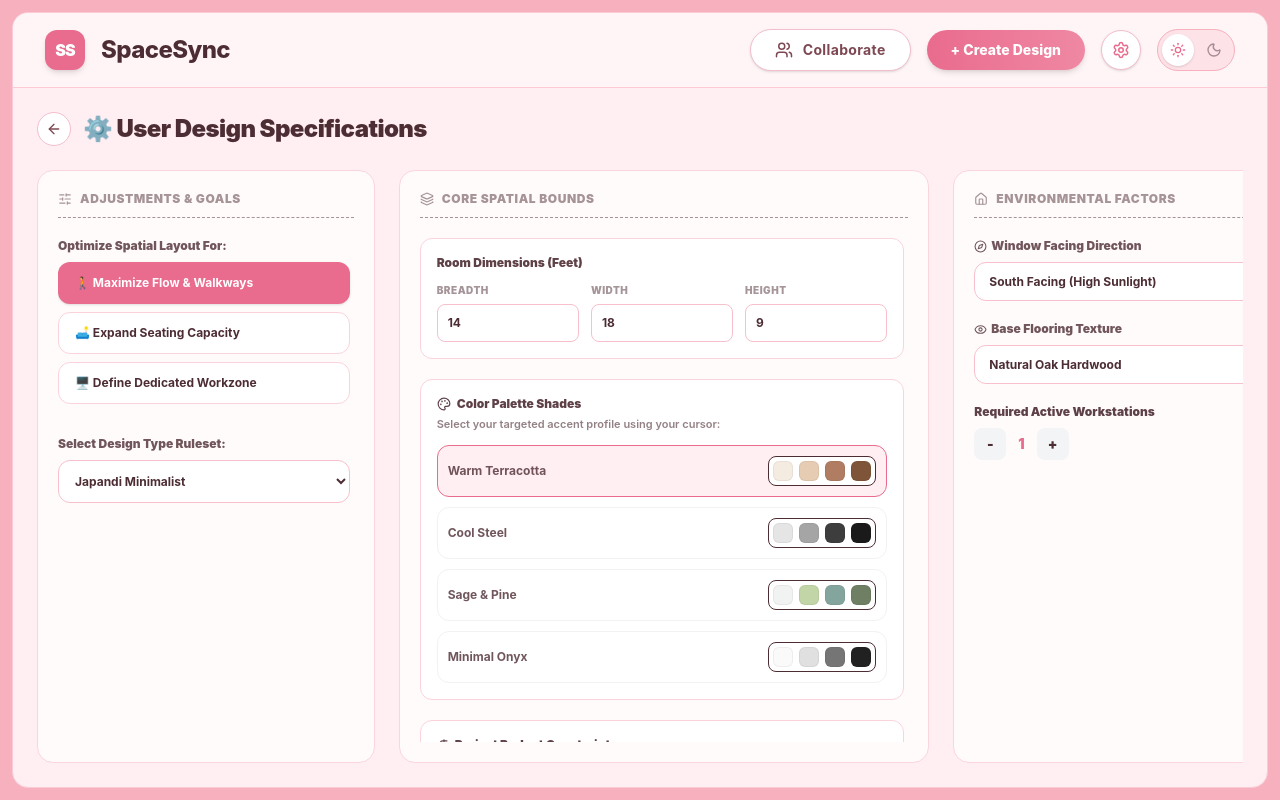
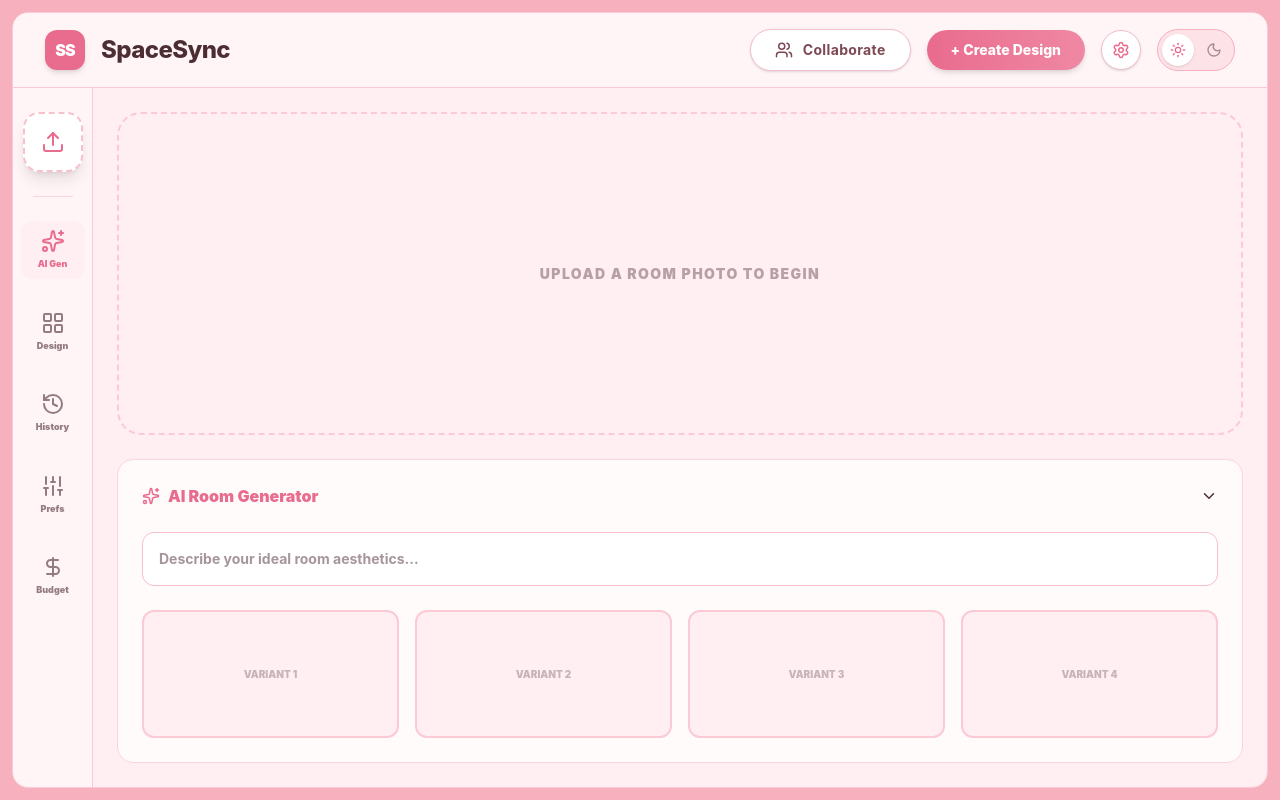
Before and after one commit to Neha874-ctrl/SpaceSync, a React app in the folder frontend/: page / in a window 1280 px wide. Both pictures are taken after a click on the button "+ Create Design". Built offline with nearby package versions, Linux system fonts and the light colour scheme; the HTML template or start-up script is replaced by a standard one.

Commit message:
updated the code with design section

```diff
--- a/frontend/src/App.jsx
+++ b/frontend/src/App.jsx
@@ -3,7 +3,8 @@ import {
   MessageSquare, Sparkles, Sliders, LayoutGrid,
   Users, Smartphone, Sun, Moon, Send, MoreHorizontal,
   ChevronDown, Info, ExternalLink, Settings, History, Cpu, ChevronRight, ArrowLeft,
-  SlidersHorizontal, Layers, Palette, DollarSign, Home, Compass, Eye
+  SlidersHorizontal, Layers, Palette, DollarSign, Home, Compass, Eye,
+  Upload, ChevronUp, Lightbulb as Bulb
 } from 'lucide-react';
 
 export default function App() {
@@ -16,6 +17,7 @@ export default function App() {
   const [currentView, setCurrentView] = useState('preferences');
   // Track selected template for full-view details inside history page
   const [selectedTemplate, setSelectedTemplate] = useState(1);
+  const [isAiDrawerOpen, setIsAiDrawerOpen] = useState(true);
 
   // User Preferences / Design Specification States
   const [layoutAdjustment, setLayoutAdjustment] = useState('flow');
@@ -102,6 +104,14 @@ export default function App() {
 
   const currentTemplateData = historyTemplates.find(t => t.id === selectedTemplate) || historyTemplates[0];
 
+  const iconRegistry = [
+    { id: 'AI', icon: Sparkles, label: 'AI Gen', action: () => setIsAiDrawerOpen(!isAiDrawerOpen) },
+    { id: 'Workspace', icon: LayoutGrid, label: 'Design', view: 'workspace' },
+    { id: 'History', icon: History, label: 'History', view: 'history' },
+    { id: 'Preferences', icon: Sliders, label: 'Prefs', view: 'preferences' },
+    { id: 'Budget', icon: DollarSign, label: 'Budget', view: 'budget' }
+  ];
+
   return (
     <div className={`h-screen w-screen flex flex-col font-sans overflow-hidden transition-colors duration-500 p-3 ${
       darkMode ? 'bg-[#0f0b19]' : 'bg-[#f7b0be]'
@@ -133,7 +143,10 @@ export default function App() {
               <Users size={18} /> Collaborate
             </button>
 
-            <button className="px-6 py-2.5 rounded-full text-sm font-extrabold text-white shadow-md bg-gradient-to-r from-[#e96b8d] to-[#ef88a3] hover:opacity-90 transition-all">
+            <button
+              onClick={() => setCurrentView('create')}
+              className="px-6 py-2.5 rounded-full text-sm font-extrabold text-white shadow-md bg-gradient-to-r from-[#e96b8d] to-[#ef88a3] hover:opacity-90 transition-all"
+            >
               + Create Design
             </button>
 
@@ -167,13 +180,7 @@ export default function App() {
                     <span className="flex items-center gap-2.5"><Sliders size={16} className="text-[#e96b8d]" /> Preference</span>
                     <ChevronRight size={12} className="opacity-40" />
                   </button>
-                  <button
-                    onClick={() => { setCurrentView('platform'); setIsSettingsOpen(false); }}
-                    className={`w-full flex items-center justify-between p-3 rounded-xl font-bold text-xs text-left transition-colors ${darkMode ? 'hover:bg-[#251c36] text-[#dfd5eb]' : 'hover:bg-[#ffeef2] text-[#5c353d]'}`}
-                  >
-                    <span className="flex items-center gap-2.5"><Cpu size={16} className="text-[#e96b8d]" /> Platform Engine</span>
-                    <ChevronRight size={12} className="opacity-40" />
-                  </button>
+
                 </div>
               )}
             </div>
@@ -572,99 +579,97 @@ export default function App() {
             </div>
           </div>
         )}
-        {/* =========================================================================
-    VIEW 4: PLATFORM ENGINE - COMMAND CENTER
-   ========================================================================= */}
-{currentView === 'platform' && (
-  <div className="flex-1 flex flex-col overflow-hidden p-6 animate-in fade-in duration-300">
 
-    {/* Header */}
-    <div className="flex items-center justify-between mb-6 shrink-0">
-      <div className="flex items-center gap-3">
+        {currentView === 'create' && (
+  <div className="flex-1 flex overflow-hidden animate-in fade-in duration-300">
+
+    {/* FAR LEFT: Tooling Sidebar (Fixed Width) */}
+    <div className={`w-20 flex flex-col items-center py-6 gap-6 border-r transition-colors ${
+      darkMode ? 'border-[#312543] bg-[#150f20]/50' : 'border-[#fbcad4] bg-[#fffbfb]/50'
+    }`}>
+      {/* Upload Button */}
+      <button onClick={() => document.getElementById('file-upload').click()}
+        className={`p-4 rounded-2xl shadow-lg border-2 border-dashed transition-all hover:scale-105 active:scale-95 ${
+          darkMode ? 'bg-[#251c36] border-[#312543] text-[#e45d82]' : 'bg-white border-[#f7c0cc] text-[#e96b8d]'
+        }`}>
+        <Upload size={24} />
+      </button>
+      <input type="file" id="file-upload" className="hidden" />
+
+      {/* Sleek divider line */}
+      <div className={`w-10 h-[1px] ${darkMode ? 'bg-[#312543]' : 'bg-[#fad5de]'}`} />
+
+      {iconRegistry.map((item) => (
         <button
-          onClick={() => setCurrentView('workspace')}
-          className={`p-2 rounded-full border transition-all ${darkMode ? 'border-[#3d2e53] bg-[#241a35] text-[#d4c6e3]' : 'border-[#f3bece] bg-white text-[#7d4853]'}`}
+          key={item.id}
+          onClick={() => {
+            // Trigger the specific action if it exists (like AI toggle)
+            if (item.action) item.action();
+            // Trigger the navigation if a view is specified
+            if (item.view) setCurrentView(item.view);
+          }}
+          className={`w-16 flex flex-col items-center gap-1 p-2 rounded-xl transition-all ${
+            (item.view && currentView === item.view) || (item.id === 'AI' && isAiDrawerOpen)
+              ? (darkMode ? 'text-[#e96b8d] bg-[#251c36]' : 'text-[#e96b8d] bg-[#ffeef2]')
+              : 'opacity-60 hover:opacity-100'
+          }`}
         >
-          <ArrowLeft size={16} />
+          <item.icon size={24} />
+          <span className="text-[9px] font-black">{item.label}</span>
         </button>
-        <h2 className="text-2xl font-black tracking-tight">⚙️ Platform Engine</h2>
-      </div>
+      ))}
     </div>
 
-    {/* Main Grid: 28% | 44% | 28% */}
-    <div className="flex-1 flex overflow-hidden gap-6">
+    {/* CENTER: Canvas Workspace */}
+    <div className="flex-1 p-6 relative flex flex-col">
 
-      {/* LEFT: Computational & Plugins (28%) */}
-      <div className="w-[28%] flex flex-col gap-6 min-w-[330px] shrink-0">
-        {/* 1. Computational Design */}
-        <div className={`rounded-2xl p-5 border flex-1 ${darkMode ? 'bg-[#150f20]/90 border-[#312543]' : 'bg-[#fffbfb] border-[#fad5de]'}`}>
-          <div className="pb-2.5 border-b border-dashed border-current opacity-50 text-xs font-black uppercase mb-4 flex items-center gap-2">
-            <Cpu size={14} /> 1. Computational Design
-          </div>
-          <button className="w-full py-3 bg-[#e96b8d] text-white rounded-xl font-black text-xs hover:opacity-90 transition-all mb-4">Run Optimization</button>
-          <div className="flex items-center justify-between text-xs font-bold p-3 rounded-lg border border-dashed border-[#e96b8d]/30">
-            <span>Physics Simulation</span>
-            <div className={`w-8 h-4 rounded-full relative ${darkMode ? 'bg-[#312543]' : 'bg-gray-200'}`}>
-              <div className="absolute left-0.5 top-0.5 w-3 h-3 bg-[#e96b8d] rounded-full" />
-            </div>
-          </div>
+      {/* The Design Canvas */}
+      <div className={`flex-1 rounded-3xl border-2 border-dashed flex items-center justify-center relative overflow-hidden ${
+        darkMode ? 'border-[#312543]' : 'border-[#fbcad4]'
+      }`}>
+        <p className="opacity-40 font-black text-sm tracking-widest uppercase">Upload a room photo to begin</p>
       </div>
 
-        {/* 2. API & Plugins */}
-        <div className={`rounded-2xl p-5 border flex-1 ${darkMode ? 'bg-[#150f20]/90 border-[#312543]' : 'bg-[#fffbfb] border-[#fad5de]'}`}>
-          <div className="pb-2.5 border-b border-dashed border-current opacity-50 text-xs font-black uppercase mb-4 flex items-center gap-2">
-            <Layers size={14} /> 2. API & Plugins
-          </div>
-          <div className="grid grid-cols-2 gap-2">
-            {['Asset Sync', 'High Fidelity'].map(opt => (
-              <button key={opt} className={`p-2 rounded-lg text-[10px] font-black border ${darkMode ? 'border-[#312543] bg-[#251c36]' : 'border-[#fbd3dc] bg-white'}`}>{opt}</button>
-            ))}
-          </div>
-        </div>
-      </div>
+      {/* BOTTOM: Expandable AI Generator Rectangle */}
+      <div className={`mt-6 p-6 rounded-2xl border transition-all ${
+        darkMode ? 'bg-[#150f20]/90 border-[#312543]' : 'bg-[#fffbfb] border-[#fad5de]'
+      }`}>
+        {/* Toggle Header */}
+        <button className="w-full flex justify-between font-black items-center"
+          onClick={() => setIsAiDrawerOpen(!isAiDrawerOpen)}>
+          <span className="flex items-center gap-2 text-[#e96b8d]">
+            <Sparkles size={18}/> AI Room Generator
+          </span>
+          {isAiDrawerOpen ? <ChevronDown size={18}/> : <ChevronUp size={18}/>}
+        </button>
 
-      {/* CENTER: Logs & Debugging (44%) */}
-      <div className={`w-[44%] rounded-2xl p-5 border flex flex-col ${darkMode ? 'bg-[#150f20]/90 border-[#312543]' : 'bg-[#fffbfb] border-[#fad5de]'}`}>
-        <div className="pb-2.5 border-b border-dashed border-current opacity-50 text-xs font-black uppercase mb-5 flex items-center gap-2">
-          <Info size={14} /> 3. Logs & Debugging
-        </div>
-        <div className={`flex-1 p-4 rounded-xl font-mono text-[11px] overflow-y-auto ${darkMode ? 'bg-[#000] text-green-500' : 'bg-gray-900 text-green-400'}`}>
-          <p> Initializing geometry engine...</p>
-          <p> Constraint check: Room_Breadth_Min_Met [PASS]</p>
-          <p> Calculating ergonomic flow paths...</p>
-          <p> Compute Latency: 0.42ms [STABLE]</p>
-        </div>
-      </div>
+        {/* Generative UI Content */}
+        {isAiDrawerOpen && (
+          <div className="mt-6 animate-in slide-in-from-bottom-4 duration-300">
+            <input type="text" placeholder="Describe your ideal room aesthetics..."
+              className={`w-full p-4 rounded-xl border mb-6 font-bold text-sm ${
+                darkMode ? 'bg-[#251c36] border-[#312543] text-white' : 'bg-white border-[#f7c0cc]'
+              }`}
+            />
 
-      {/* RIGHT: Export & Status (28%) */}
-      <div className="w-[28%] flex flex-col gap-6 min-w-[330px] shrink-0">
-        {/* 4. Export & Deployment */}
-        <div className={`rounded-2xl p-5 border flex-1 ${darkMode ? 'bg-[#150f20]/90 border-[#312543]' : 'bg-[#fffbfb] border-[#fad5de]'}`}>
-          <div className="pb-2.5 border-b border-dashed border-current opacity-50 text-xs font-black uppercase mb-4 flex items-center gap-2">
-            <ExternalLink size={14} /> 4. Export & Deployment
-          </div>
-          <div className="space-y-2">
-            <button className="w-full py-2 rounded-lg text-xs font-black border border-[#e96b8d] text-[#e96b8d] hover:bg-[#e96b8d] hover:text-white transition-all">WebXR Export</button>
-            <button className="w-full py-2 rounded-lg text-xs font-black border border-[#e96b8d] text-[#e96b8d] hover:bg-[#e96b8d] hover:text-white transition-all">Collaborator Sync</button>
-          </div>
-        </div>
-
-        {/* Summary Checklist */}
-        <div className={`rounded-2xl p-5 border ${darkMode ? 'bg-[#150f20]/90 border-[#312543]' : 'bg-[#fffbfb] border-[#fad5de]'}`}>
-          <div className="text-[10px] font-black uppercase opacity-50 mb-3">Quick Checklist</div>
-          <div className="space-y-2">
-            {['Verify Constraints', 'Initiate Solve', 'Spatial Focus'].map(item => (
-              <div key={item} className="flex items-center gap-2 text-[11px] font-bold opacity-70">
-                <div className="w-3 h-3 rounded-sm border border-current"></div> {item}
+            <div className="grid grid-cols-4 gap-4">
+              {[1, 2, 3, 4].map(i => (
+                <div key={i} className={`h-32 rounded-xl border-2 flex items-center justify-center cursor-pointer hover:border-[#e96b8d] transition-all ${
+                  darkMode ? 'bg-[#1b1528] border-[#312543]' : 'bg-[#ffeef2] border-[#fbcad4]'
+                }`}>
+                  <span className="text-[10px] font-black opacity-30">VARIANT {i}</span>
                 </div>
               ))}
             </div>
           </div>
+        )}
       </div>
-
     </div>
   </div>
 )}
+
+
+
 
       </div>
     </div>
```
Lines whose indentation alone changed are shown as unchanged.
